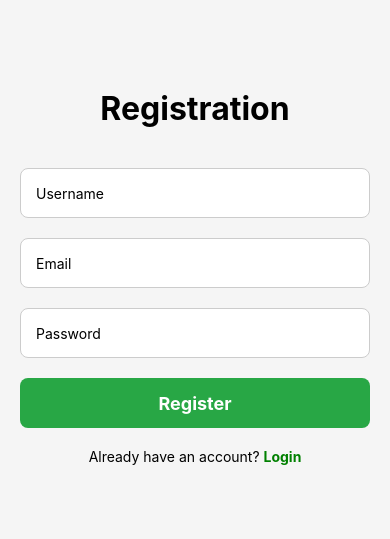
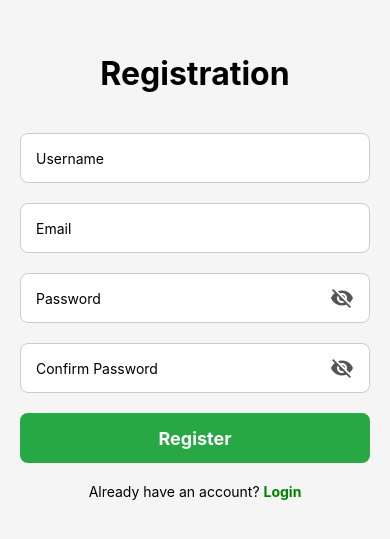
Before and after one commit to karlapolonio/thesis_frontend, a React Native app: screen /Register in a window 390 px wide. Shown: the part 145-684 px from the top of the page. Built offline with nearby package versions, Linux system fonts and the light colour scheme.

Commit message:
feat: update login and register screen also add animation in app.js

```diff
--- a/App.js
+++ b/App.js
@@ -15,26 +15,31 @@ export default function App() {
     <SafeAreaProvider>
       <UserProvider>
         <NavigationContainer>
-          <Stack.Navigator initialRouteName="Login">
+          <Stack.Navigator
+            initialRouteName="Login"
+            screenOptions={{
+              headerShown: false, // hide header for all screens
+            }}
+          >
             <Stack.Screen
               name="Login"
               component={Login}
-              options={{ headerShown: false }}
+              options={{ animation: "slide_from_left" }}
             />
             <Stack.Screen
               name="Register"
               component={Register}
-              options={{ headerShown: false }}
+              options={{ animation: "slide_from_right" }}
             />
             <Stack.Screen
               name="Form"
               component={Form}
-              options={{ headerShown: false }}
+              options={{ animation: "fade_from_bottom" }}
             />
             <Stack.Screen
               name="Main"
               component={Main}
-              options={{ headerShown: false }}
+              options={{ animation: "fade_from_bottom" }}
             />
           </Stack.Navigator>
         </NavigationContainer>
--- a/screens/LoginScreen.js
+++ b/screens/LoginScreen.js
@@ -35,8 +35,6 @@ const Login = ({ navigation }) => {
         { email, password },
         { headers: { "x-api-key": API_KEY } }
       );
-
-      console.log("User logged in:", response.data);
       setUserId(response.data.user_id);
 
       setTimeout(() => {
@@ -48,7 +46,6 @@ const Login = ({ navigation }) => {
         setLoading(false);
       }, 500);
     } catch (error) {
-      console.error("Login error:", error.response?.data || error.message);
       Alert.alert(
         "Error",
         error.response?.data?.detail || "Something went wrong"
--- a/screens/RegisterScreen.js
+++ b/screens/RegisterScreen.js
@@ -1,6 +1,17 @@
 import { useState } from "react";
-import { View, Text, TextInput, TouchableOpacity, Platform, Alert, KeyboardAvoidingView } from "react-native";
-import styles from '../styles/RegisterStyle';
+import {
+  View,
+  Text,
+  TextInput,
+  TouchableOpacity,
+  Platform,
+  Alert,
+  KeyboardAvoidingView,
+  ActivityIndicator,
+  Pressable,
+} from "react-native";
+import { MaterialIcons } from "@expo/vector-icons";
+import styles from "../styles/RegisterStyle";
 import axios from "axios";
 import { useUser } from "../UserContext";
 
@@ -8,41 +19,49 @@ const Register = ({ navigation }) => {
   const [username, setUsername] = useState("");
   const [email, setEmail] = useState("");
   const [password, setPassword] = useState("");
+  const [confirmPassword, setConfirmPassword] = useState("");
+  const [showPassword, setShowPassword] = useState(false);
+  const [showConfirm, setShowConfirm] = useState(false);
+  const [loading, setLoading] = useState(false);
 
   const { BACKEND_URL, API_KEY } = useUser();
 
   const handleRegister = async () => {
-    if (!username || !email || !password) {
-      Alert.alert("Error", "Please fill all fields");
+    if (!username || !email || !password || !confirmPassword) {
+      Alert.alert("Invalid Input", "Please fill all fields");
       return;
     }
+
+    const emailRegex = /\S+@\S+\.\S+/;
+    if (!emailRegex.test(email)) {
+      Alert.alert("Invalid Email", "Please enter a valid email address");
+      return;
+    }
+
+    if (password !== confirmPassword) {
+      Alert.alert("Password Mismatch", "Passwords do not match");
+      return;
+    }
+
+    setLoading(true);
     try {
       const response = await axios.post(
         `${BACKEND_URL}/account/register`,
-        {
-          username,
-          email,
-          password,
-        },
-        {
-          headers: {
-            "x-api-key": API_KEY,
-          },
-        }
+        { username, email, password },
+        { headers: { "x-api-key": API_KEY } }
       );
 
       Alert.alert("Success", "Account created!");
       console.log("User registered:", response.data);
-
       navigation.navigate("Login");
     } catch (error) {
-      console.error("Register error:", error.response?.data || error.message);
       Alert.alert(
         "Error",
         error.response?.data?.detail || "Something went wrong"
       );
+    } finally {
+      setLoading(false);
     }
-
   };
 
   return (
@@ -58,6 +77,7 @@ const Register = ({ navigation }) => {
           placeholder="Username"
           value={username}
           onChangeText={setUsername}
+          editable={!loading}
         />
 
         <TextInput
@@ -67,22 +87,69 @@ const Register = ({ navigation }) => {
           onChangeText={setEmail}
           keyboardType="email-address"
           autoCapitalize="none"
+          editable={!loading}
         />
 
+        <View style={[styles.input, { flexDirection: "row", alignItems: "center" }]}>
           <TextInput
-                style={styles.input}
+            style={{ flex: 1 }}
             placeholder="Password"
             value={password}
             onChangeText={setPassword}
-                secureTextEntry
+            secureTextEntry={!showPassword}
+            editable={!loading}
           />
+          <Pressable onPress={() => setShowPassword(!showPassword)}>
+            <MaterialIcons
+              name={showPassword ? "visibility" : "visibility-off"}
+              size={24}
+              color="#555"
+            />
+          </Pressable>
+        </View>
 
-            <TouchableOpacity style={styles.button} onPress={handleRegister}>
+        <View style={[styles.input, { flexDirection: "row", alignItems: "center" }]}>
+          <TextInput
+            style={{ flex: 1 }}
+            placeholder="Confirm Password"
+            value={confirmPassword}
+            onChangeText={setConfirmPassword}
+            secureTextEntry={!showConfirm}
+            editable={!loading}
+          />
+          <Pressable onPress={() => setShowConfirm(!showConfirm)}>
+            <MaterialIcons
+              name={showConfirm ? "visibility" : "visibility-off"}
+              size={24}
+              color="#555"
+            />
+          </Pressable>
+        </View>
+
+        <TouchableOpacity
+          style={[styles.button, loading && { backgroundColor: "#063b00ff" }]}
+          onPress={handleRegister}
+          disabled={loading}
+        >
+          {loading ? (
+            <ActivityIndicator color="#fff" size="small" />
+          ) : (
             <Text style={styles.buttonText}>Register</Text>
+          )}
         </TouchableOpacity>
-            <View style={{ marginTop: 20, flexDirection: "row", justifyContent: "center" }}>
+
+        <View
+          style={{
+            marginTop: 20,
+            flexDirection: "row",
+            justifyContent: "center",
+          }}
+        >
           <Text>Already have an account? </Text>
-            <TouchableOpacity onPress={() => navigation.navigate("Login")}>
+          <TouchableOpacity
+            onPress={() => !loading && navigation.navigate("Login")}
+            disabled={loading}
+          >
             <Text style={{ color: "green", fontWeight: "bold" }}>Login</Text>
           </TouchableOpacity>
         </View>
```
Lines whose indentation alone changed are shown as unchanged.
